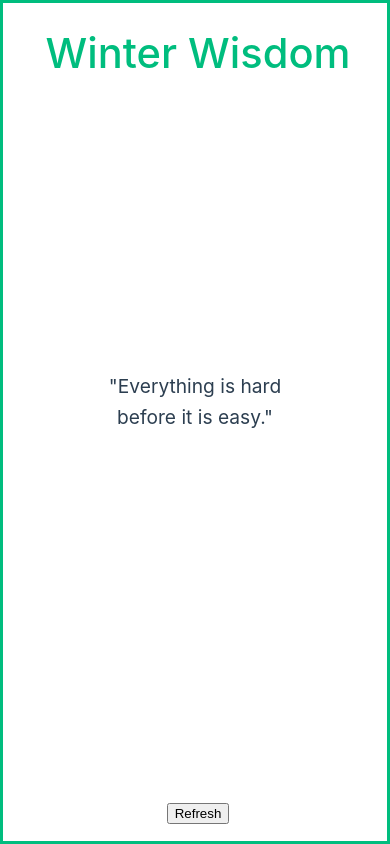
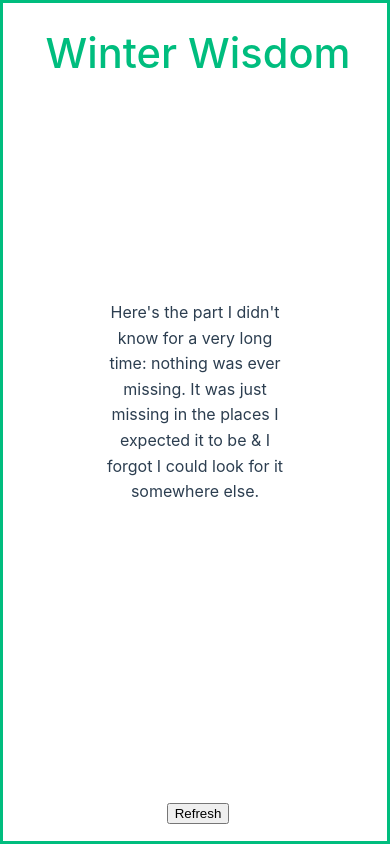
Before and after one commit to lisegorelick/lisegorelick.github.io, a Vue app: page / in a window 390 px wide. Built offline with nearby package versions, Linux system fonts and the light colour scheme.

Commit message:
updating quotes

```diff
--- a/src/App.vue
+++ b/src/App.vue
@@ -9,7 +9,20 @@ const quotes = [
   { text: "Everything is hard before it is easy." },
   { text: "Your direction is more important than your speed" },
   { text: "If one does not know to which port one is sailing, no wind is favorable.", author: "Seneca" },
-  { text: "Between stimulus and response, there is a space. In that space is our power to choose our response. In our response lies our growth and our freedom", author: "Viktor Frankl" }
+  { text: "Between stimulus and response, there is a space. In that space is our power to choose our response. In our response lies our growth and our freedom", author: "Viktor Frankl" },
+  { text: "Friendly reminder that 'doing your best' does not mean working yourself to the point of a mental breakdown.", author: "@PeacefulMindPeacefulLife" },
+  { text: "Feelings are just visitors, let them come and go", author: "Mooji" },
+  { text: "The best way out is always through", author: "Robert Frost" },
+  { text: "We suffer more in imagination that in reality", author: "Seneca" },
+  { text: "Here's the part I didn't know for a very long time: nothing was ever missing. It was just missing in the places I expected it to be & I forgot I could look for it somewhere else." },
+  { text: "Staying positive does not mean that things will turn out okay. Rather, it is knowing that YOU will be okay no matter how things turn out." },
+  { text: "In the midst of movement and chaos, keep stillness inside of you." },
+  { text: "I used to admire people with luxuries. Now I admire poeple with inner peace." },
+  { text: "I don't have to chase extraordinary oments to find ahppiness - it's right there in front of me if I'm paying attention and practicing gratitude.", author: "Brene Brown" },
+  { text: "It takes courage to say yes to rest and play in a culture where exhaustion is seen as a status symbol.", author: "Brene Brown" },
+  { text: "Rest is not idele, is not wastreful. SOmetimes rest is the most productive thing you can do for body and soul.", author: "Erica Layne" },
+  { text: "Take time today to pause, to linger, to quiet the noise and remember that your worth is not measured by your productivity." },
+  { text: "The simplicity of owning what you love, wanting what you have, and being who you are is it's own form of wealth.", author: "Lisa Avellan" },
 
 ]
 
--- a/src/components/Quote.vue
+++ b/src/components/Quote.vue
@@ -17,7 +17,7 @@ defineProps({
 <template>
   <div class="greetings">
     <h3>
-      "{{quote}}"
+      {{quote}}
     </h3>
     <h6 v-if="author">-{{author}}</h6>
   </div>
@@ -28,9 +28,16 @@ defineProps({
 
 h3 {
   font-size: 1.2rem;
-    margin-bottom: 40px;
+  margin-bottom: 40px;
 
 }
+
+@media (max-width: 480px) {
+  h3 {
+    font-size: 1rem;
+  }
+}
+
 
 .greetings h1,
 .greetings h3,
```
